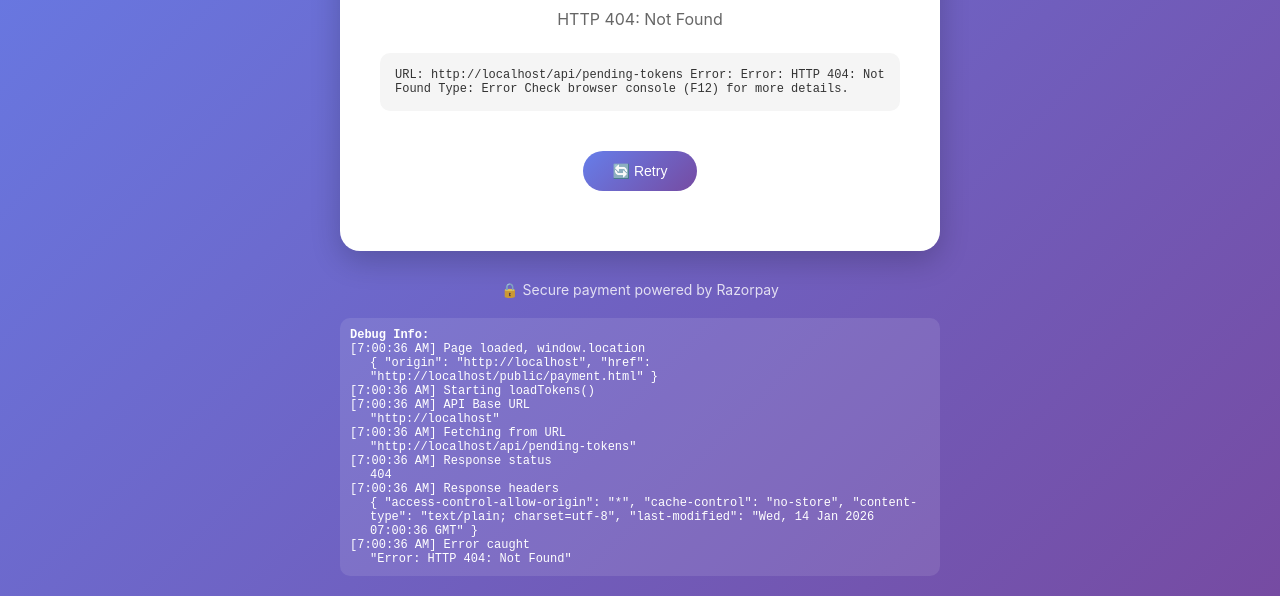
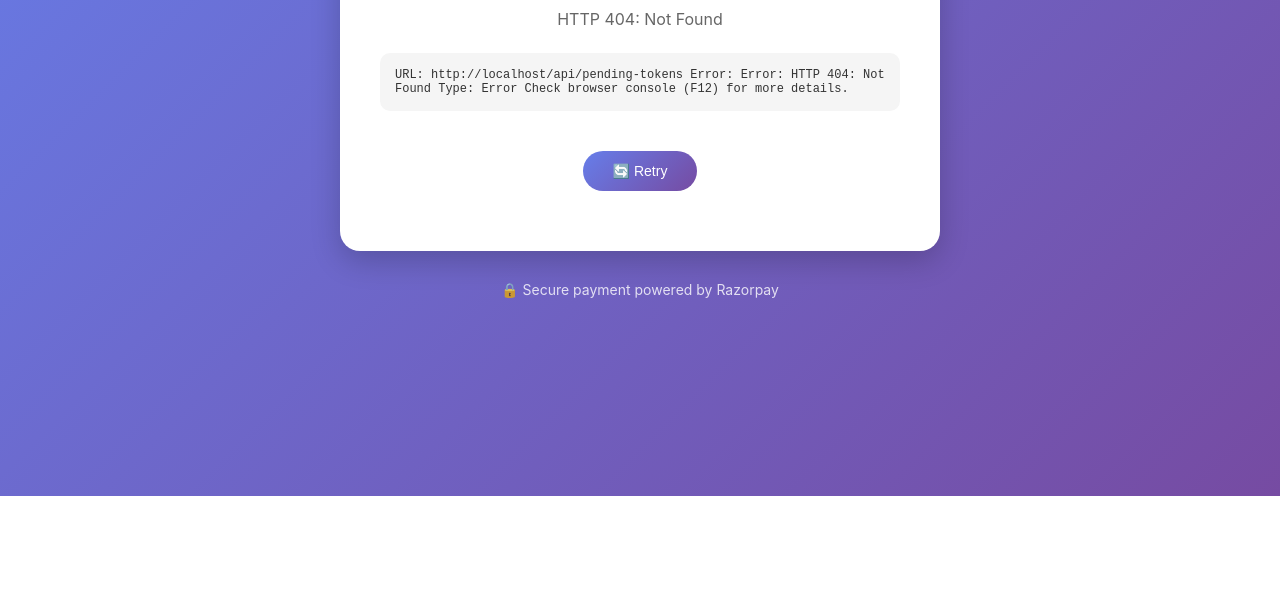
Before and after one commit to debugcat-hub/Server_SKG, a website: page public/payment.html in a window 1280 px wide. Shown: the part 304-900 px from the top of the page. After the commit the page ends 800 px from the top, so only its background shows below. Drawn offline with Linux system fonts and the light colour scheme; no server answers.

Commit message:
Update payment.html

```diff
--- a/public/payment.html
+++ b/public/payment.html
@@ -322,7 +322,7 @@
     const API_BASE = window.location.origin;
 
     // Enable debug mode (set to false in production)
-    const DEBUG = true;
+    const DEBUG = false;
 
     function debugLog(message, data) {
         if (DEBUG) {
```
